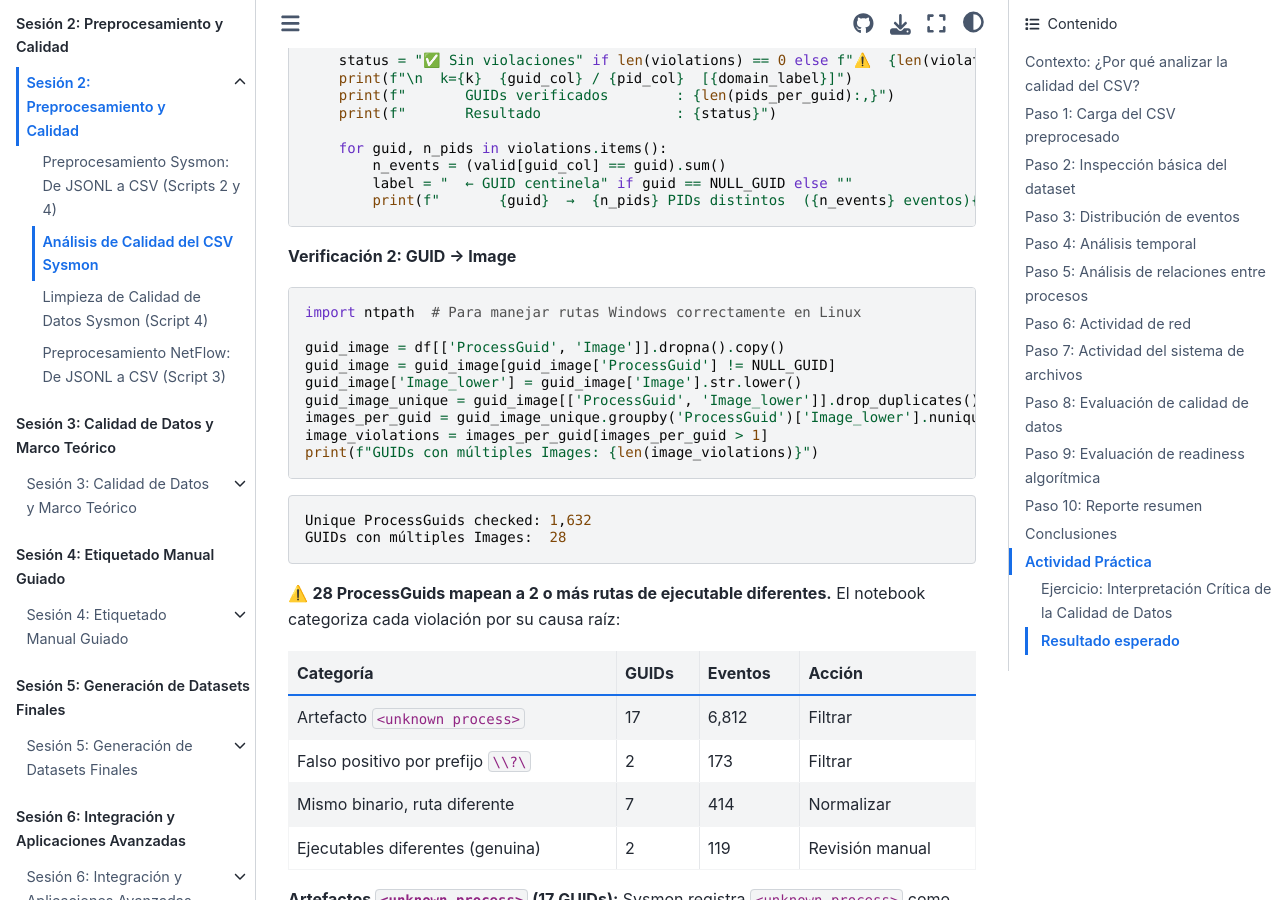
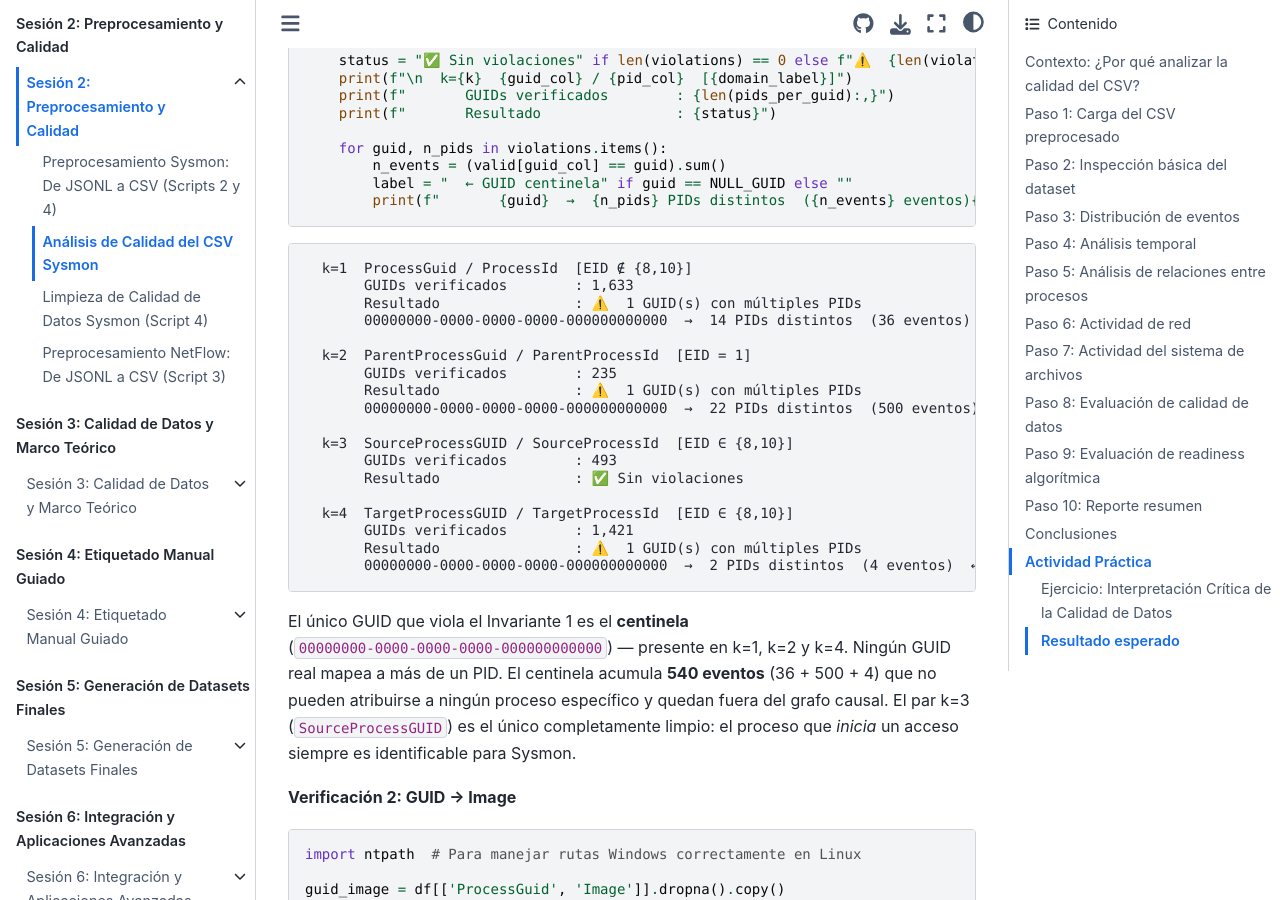
Before and after one commit to ollerenac/curso2026, a Jupyter Book: the page built from sesion-2/8-analisis-calidad-csv.md, in a window 1280 px wide and 900 px high, scrolled down 31775 px. Built offline with Jupyter Book 1.0.4 settings and Sphinx 7.4.7 and the Sphinx Book theme 1.1.4, drawn with Linux system fonts in a browser that asks for light colours.

Commit message:
feat(sesion-2): Step 8d — add Invariant 1 actual output and hallazgo summary
Co-Authored-By: Claude Sonnet 4.6 <noreply@anthropic.com>

````diff
--- a/sesion-2/8-analisis-calidad-csv.md
+++ b/sesion-2/8-analisis-calidad-csv.md
@@ -887,6 +887,29 @@ for k, guid_col, pid_col, domain_label in PAIRS:
         print(f"       {guid}  →  {n_pids} PIDs distintos  ({n_events} eventos){label}")
 ```
 
+```
+  k=1  ProcessGuid / ProcessId  [EID ∉ {8,10}]
+       GUIDs verificados        : 1,633
+       Resultado                : ⚠️  1 GUID(s) con múltiples PIDs
+       00000000-0000-0000-0000-000000000000  →  14 PIDs distintos  (36 eventos)  ← GUID centinela
+
+  k=2  ParentProcessGuid / ParentProcessId  [EID = 1]
+       GUIDs verificados        : 235
+       Resultado                : ⚠️  1 GUID(s) con múltiples PIDs
+       00000000-0000-0000-0000-000000000000  →  22 PIDs distintos  (500 eventos)  ← GUID centinela
+
+  k=3  SourceProcessGUID / SourceProcessId  [EID ∈ {8,10}]
+       GUIDs verificados        : 493
+       Resultado                : ✅ Sin violaciones
+
+  k=4  TargetProcessGUID / TargetProcessId  [EID ∈ {8,10}]
+       GUIDs verificados        : 1,421
+       Resultado                : ⚠️  1 GUID(s) con múltiples PIDs
+       00000000-0000-0000-0000-000000000000  →  2 PIDs distintos  (4 eventos)  ← GUID centinela
+```
+
+El único GUID que viola el Invariante 1 es el **centinela** (`00000000-0000-0000-0000-000000000000`) — presente en k=1, k=2 y k=4. Ningún GUID real mapea a más de un PID. El centinela acumula **540 eventos** (36 + 500 + 4) que no pueden atribuirse a ningún proceso específico y quedan fuera del grafo causal. El par k=3 (`SourceProcessGUID`) es el único completamente limpio: el proceso que *inicia* un acceso siempre es identificable para Sysmon.
+
 **Verificación 2: GUID → Image**
 
 ```python
````
